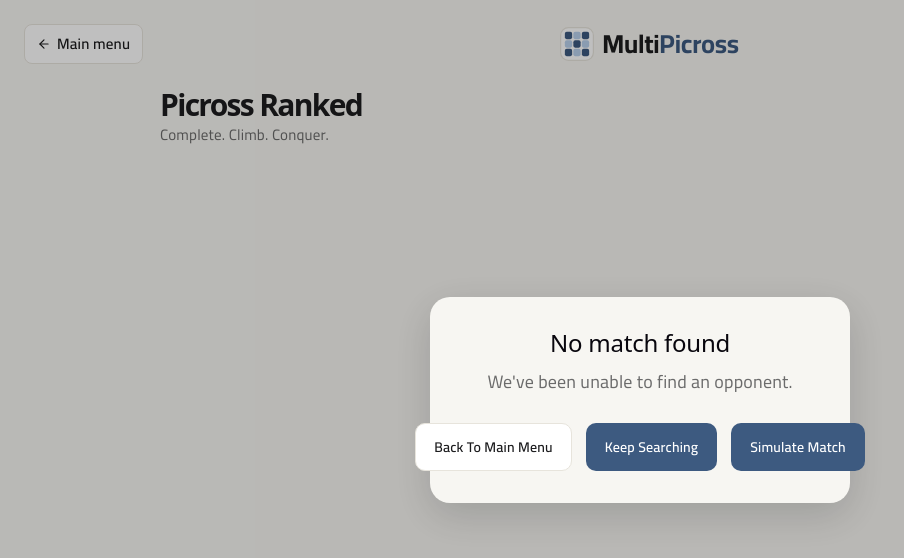
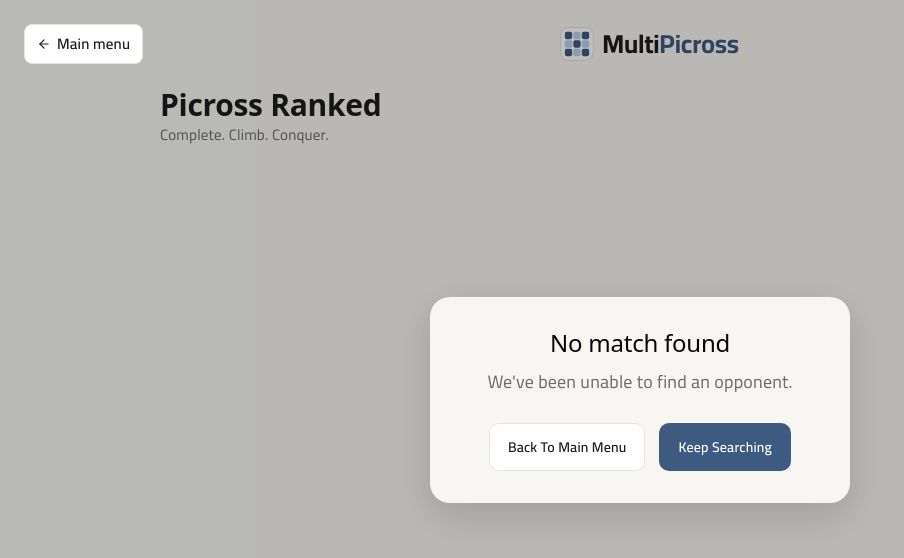
Before and after one commit to Monash-FIT3170/2026W1-MultiPicross, a React (Vite) app in the folder frontend/: page /picrossranked in a window 1280 px wide. Shown: the top 558 px of the page, without its empty margins (0-904 px from the left). Built offline with nearby package versions, Linux system fonts and the light colour scheme; no server answers.

Commit message:
Ensured main menu button was clickable while queue loading modal ran

```diff
--- a/frontend/src/pages/PicrossRanked.tsx
+++ b/frontend/src/pages/PicrossRanked.tsx
@@ -45,15 +45,23 @@ const simulateMatchFound = () => {
       <div
         style={{
           display: "flex",
-          justifyContent: "space-between",
-          alignItems: "center",
-          marginBottom: 28,
+            justifyContent: "space-between",
+            alignItems: "center",
+            marginBottom: 28,
+            position: "relative",
         }}
       >
+        <div
+        style={{
+            position: "relative",
+            zIndex: 200,
+        }}
+        >
         <BackButton
-          onClick={() => navigate("/")}
-          label="Main menu"
+            onClick={() => navigate("/")}
+            label="Main menu"
         />
+        </div>
 
         <Logo size={34} />
 
@@ -67,6 +75,7 @@ const simulateMatchFound = () => {
             fontSize: 30,
             fontWeight: 700,
             color: "var(--color-ink)",
+            letterSpacing: "-0.01em",
           }}
         >
           Picross Ranked
@@ -205,9 +214,9 @@ const simulateMatchFound = () => {
                 Keep Searching
                 </Button>
 
-                <Button onClick={simulateMatchFound}>
+             {/*    <Button onClick={simulateMatchFound}>
                     Simulate Match
-                </Button>
+                </Button> */}
 
             </div>
     </div>
--- a/frontend/src/pages/Singleplayer.tsx
+++ b/frontend/src/pages/Singleplayer.tsx
@@ -683,6 +683,7 @@ function SizeSelectScreen({
           fontSize: 30,
           fontWeight: 700,
           color: "var(--color-ink)",
+          letterSpacing: "0.01em",
         }}
       >
         Singleplayer
@@ -889,7 +890,9 @@ function PlayingScreen({
           display: "flex",
           justifyContent: "space-between",
           alignItems: "center",
-          marginBottom: 24,
+          marginBottom: 28,
+          position: "relative",
+          zIndex: 200,
         }}
       >
         <button
@@ -1054,7 +1057,7 @@ function PlayingScreen({
             alignItems: "center",
             gap: 16,
             boxShadow: "0 18px 38px -12px rgba(76,175,120,0.25)",
-            zIndex: 200,
+            zIndex: 100,
             whiteSpace: "nowrap",
           }}
         >
```
